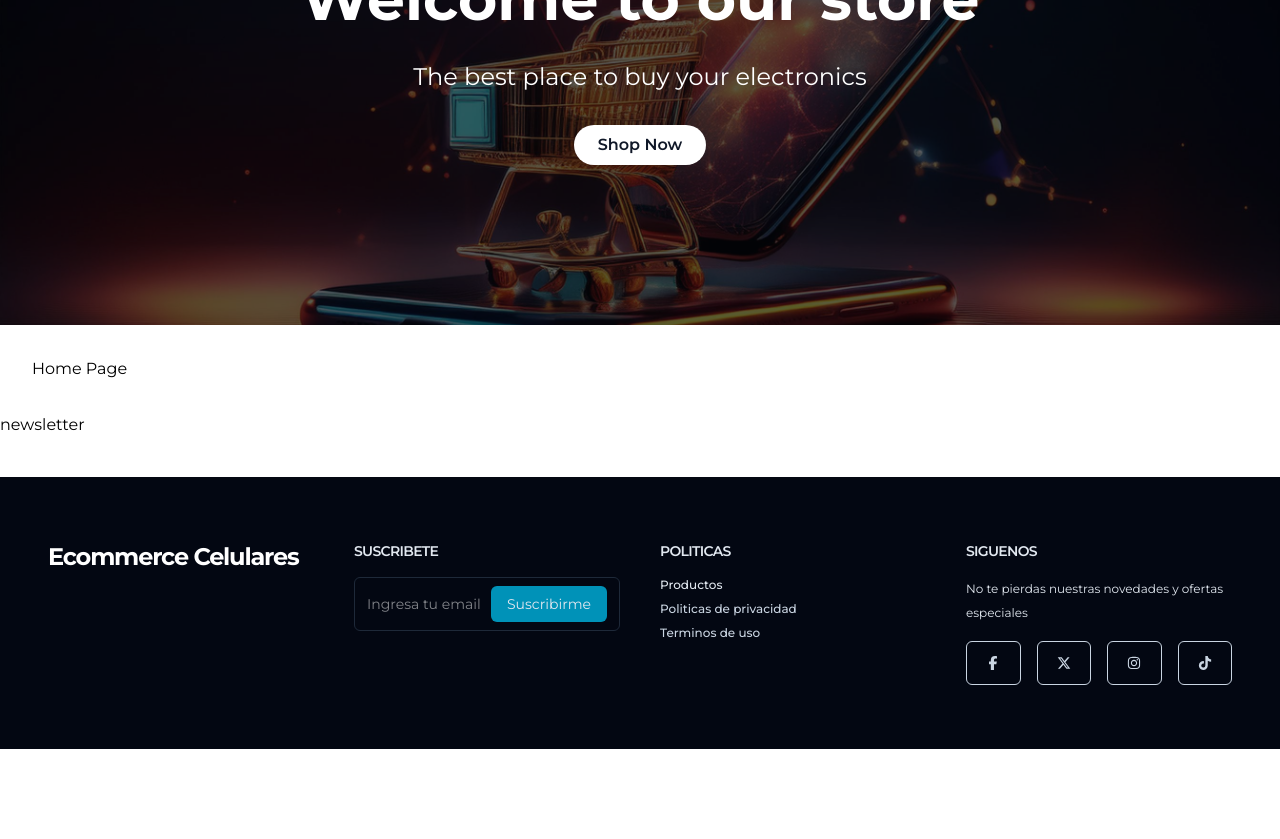
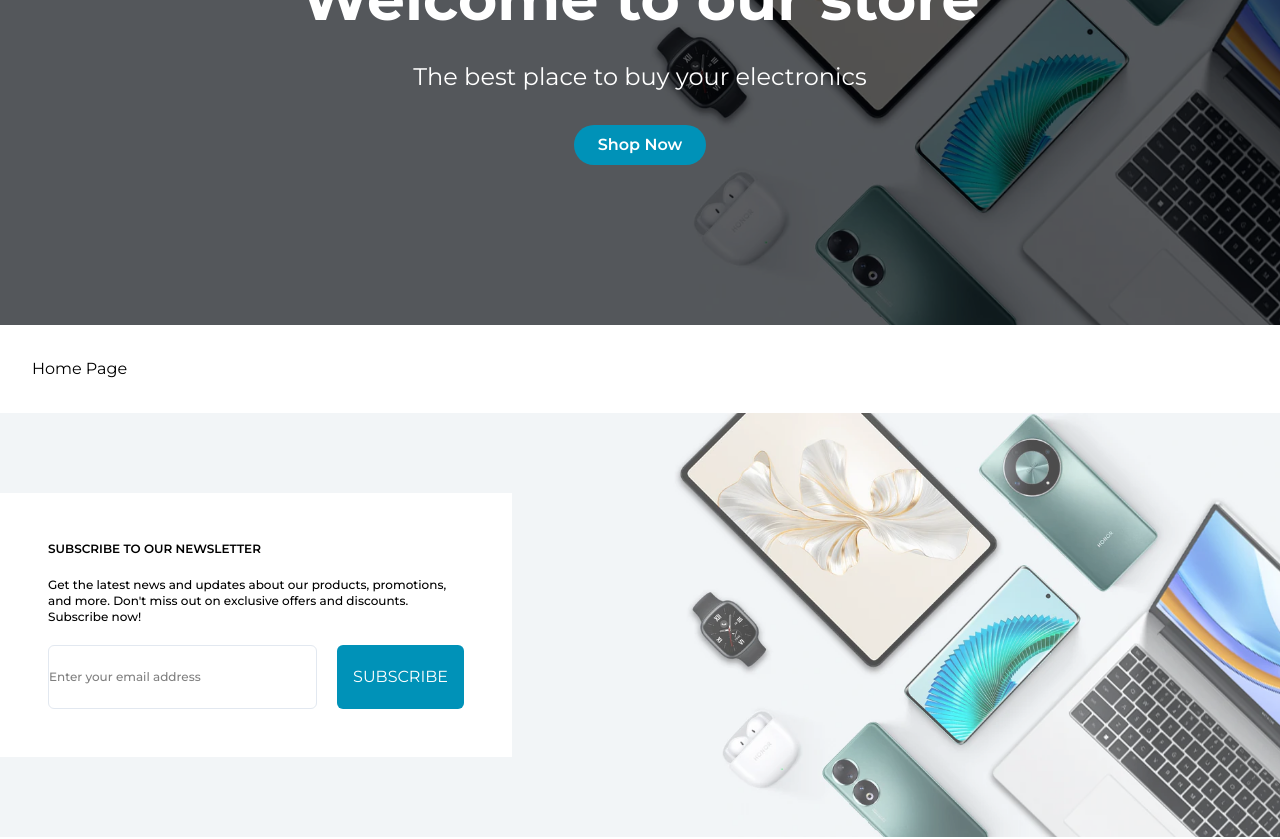
Before and after one commit to EmilianoQuiroz/ecommerce-ts-react-supabase, a React (Vite) app: page / in a window 1280 px wide. Shown: the part 260-1099 px from the top of the page. Before the commit the page ends 1009 px from the top, so only its background shows below. Built offline with nearby package versions, Linux system fonts and the light colour scheme.

Commit message:
NewsLetter Component

```diff
--- a/src/components/home/banner/Banner.tsx
+++ b/src/components/home/banner/Banner.tsx
@@ -7,7 +7,7 @@ export const Banner = () => {
         {/* Imagen de fondo */}
         <div
             className="absolute inset-0 bg-cover bg-center opacity-70 h-full"
-            style={{ backgroundImage: 'url(/img/img-banner.jpg)' }}
+            style={{ backgroundImage: 'url(/img/background-newsletter.webp)' }}
         />
 
         {/* Overlay */}
@@ -17,7 +17,7 @@ export const Banner = () => {
         <div className='relative z-10 flex flex-col items-center justify-center py-20 px-4 text-center lg:py-40 lg:px-8'>
         <h1 className="text-4xl font-bold mb-4 lg:text-6xl">Welcome to our store</h1>
         <p className="mt-4 text-lg lg:text-2xl">The best place to buy your electronics</p>
-        <Link to="/celulares" className="mt-8 bg-white text-gray-900 font-semibold px-6 py-2 rounded-full">Shop Now</Link>
+        <Link to="/celulares" className="mt-8 bg-cyan-600 text-white font-semibold px-6 py-2 rounded-full">Shop Now</Link>
       </div>
     </div>
   )
--- a/src/components/home/newsletter/NewsLetter.tsx
+++ b/src/components/home/newsletter/NewsLetter.tsx
@@ -1,8 +1,34 @@
-
 export const NewsLetter = () => {
   return (
-    <div>
-      <h1>newsletter</h1>
+    <div className="relative bg-gray500 text-white py-20">
+      {/** Imagen de fondo */}
+      <div
+        className="absolute inset-0 bg-cover opacity-70 h-full"
+        style={{ backgroundImage: "url(/img/background-newsletter.webp)" }}
+      />
+      {/** Contenido del newsletter */}
+      <div className="container z-10 relative p-5 md:p-0">
+        <div className="w-full text-black bg-white p-12 space-y-5 md:w-[50%] lg:w-[40%]">
+          <p className="text-xs uppercase font-semibold">
+            Subscribe to our newsletter
+          </p>
+          <p className="text-xs font-medium w-[%80]leading-5">
+            Get the latest news and updates about our products, promotions, and
+            more. Don't miss out on exclusive offers and discounts. Subscribe
+            now!
+          </p>
+          <form className="flex flex-col gap-5 xl:flex-row">
+            <input
+              type="email"
+              className="border border-slate-200 focus:outline-none rounded-md py-5 w-full text-xs font-medium"
+              placeholder="Enter your email address"
+            />
+            <button className="bg-cyan-600 px-4 py-3 rounded-md text-white uppercase xl:py-5">
+              Subscribe
+            </button>
+          </form>
+        </div>
+      </div>
     </div>
-  )
-}
+  );
+};
```
Also changed, not shown: src/components/shared/footer/Footer.tsx (+18 -22 lines).
